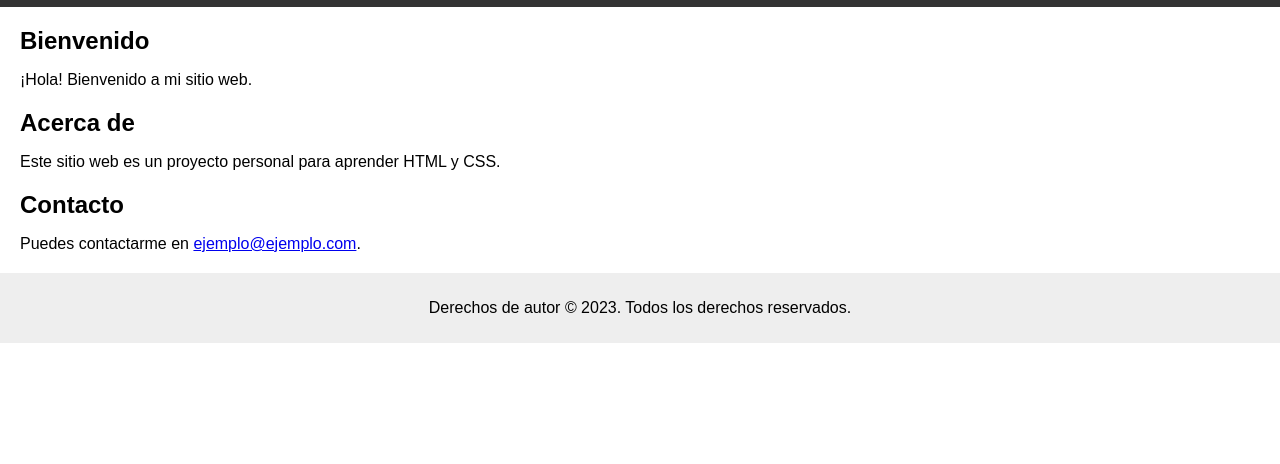
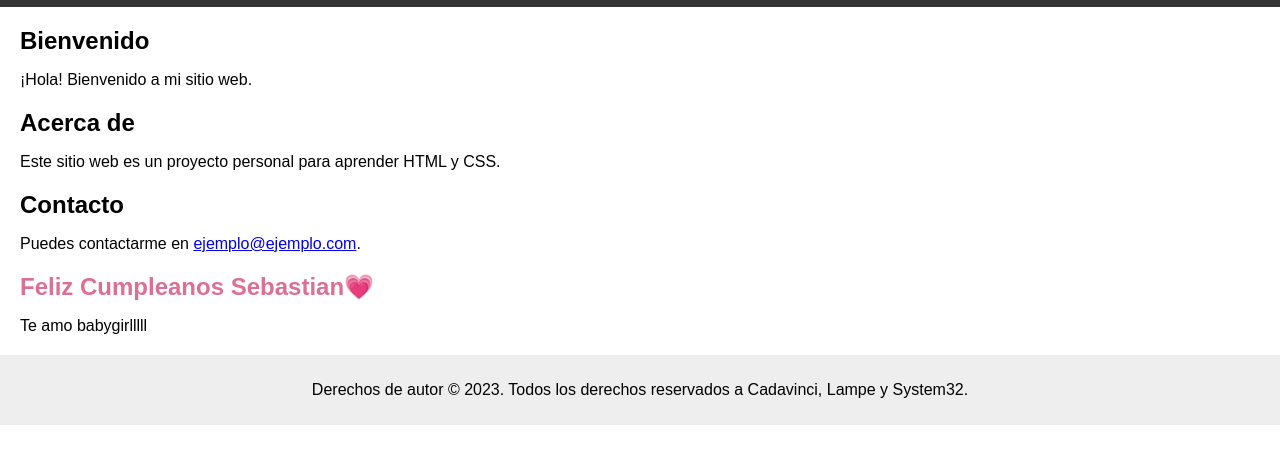
Before and after one commit to cadavincito/System.32, a plain HTML site: page index.html in a window 1280 px wide. Shown: the part 68-532 px from the top of the page. Drawn offline with Linux system fonts and the light colour scheme.

Commit message:
happy birthday Sebastian xx

```diff
--- a/index.html
+++ b/index.html
@@ -30,9 +30,13 @@
         <h2>Contacto</h2>
         <p>Puedes contactarme en <a href="mailto:ejemplo@ejemplo.com">ejemplo@ejemplo.com</a>.</p>
       </section>
+      <section>
+        <h2 style="color: palevioletred;">Feliz Cumpleanos Sebastian&#128151;</h2>
+        <p>Te amo babygirlllll</p>
+      </section>
     </main>
     <footer>
-      <p>Derechos de autor © 2023. Todos los derechos reservados.</p>
+      <p>Derechos de autor © 2023. Todos los derechos reservados a Cadavinci, Lampe y System32.</p>
     </footer>
   </body>
 </html>
```
